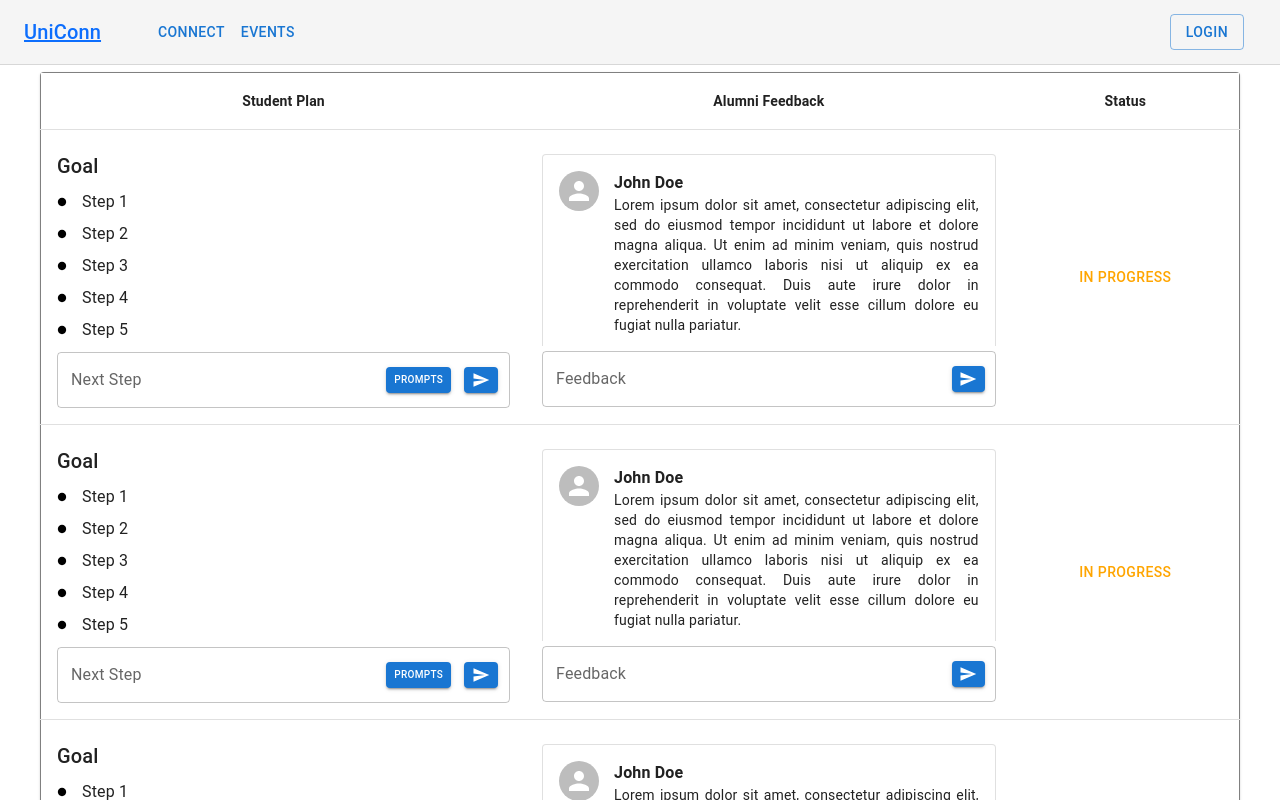
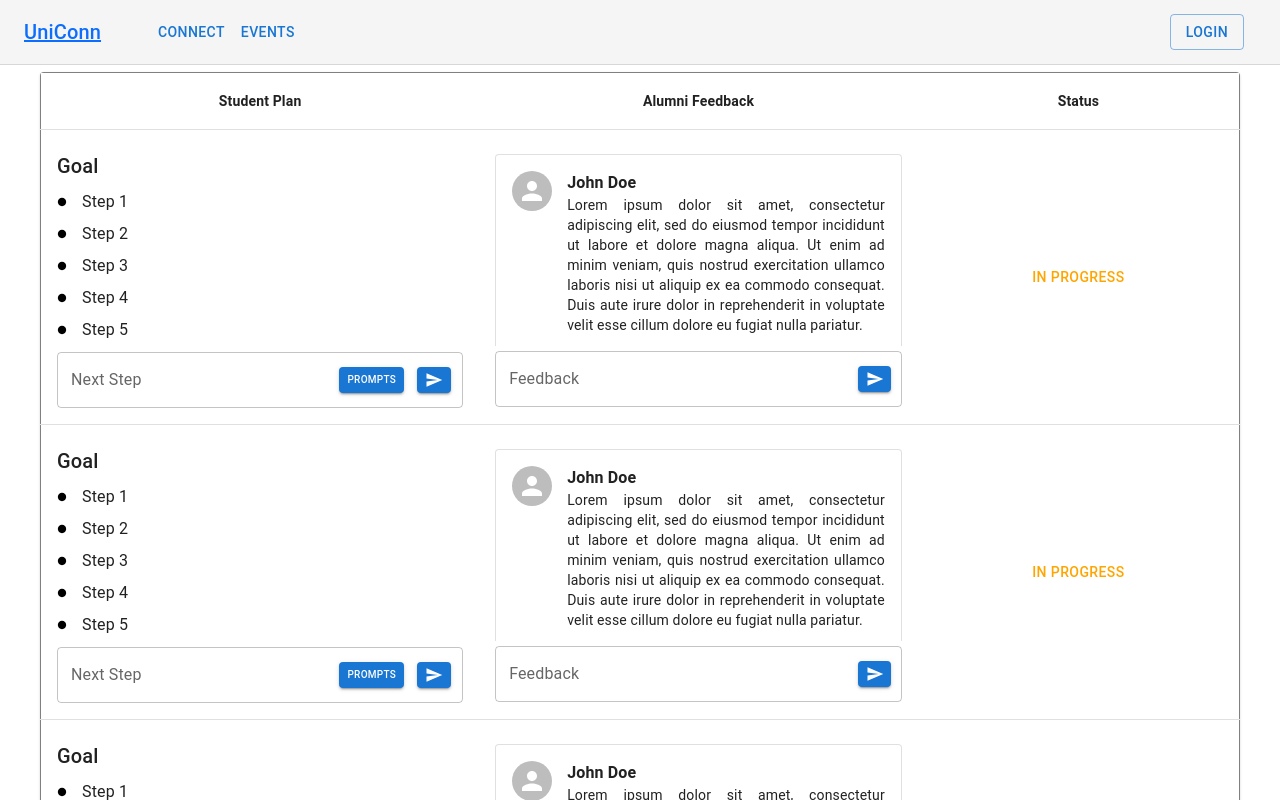
Before and after one commit to Jason10897/UniConn, a React (Create React App) app: page /roadmap in a window 1280 px wide. Shown: the top 800 px of the page. Built offline with nearby package versions, Linux system fonts and the light colour scheme.

Commit message:
Fix Status cell size

```diff
--- a/src/components/roadmap/PlanStructure.jsx
+++ b/src/components/roadmap/PlanStructure.jsx
@@ -110,7 +110,7 @@ export default function PlanStructure() {
             add={addFeedback}
           ></AlumniFeedback>
         </TableCell>
-        <TableCell sx={{ textAlign: "center" }}>
+        <TableCell sx={{ minWidth: 220, maxWidth: 300, textAlign: "center" }}>
           <Status
             open={open}
             anchorEl={anchorEl}
```
